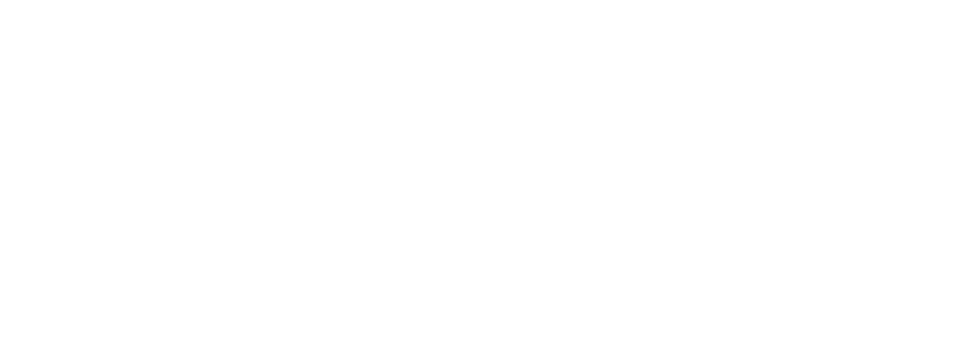
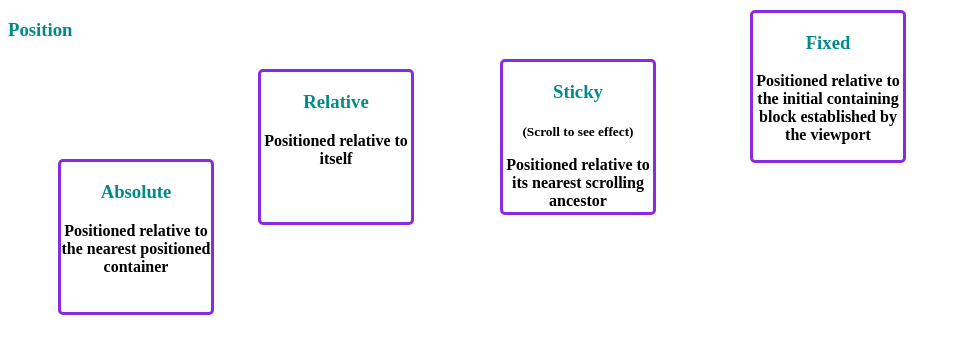
Before and after one commit to om0201/Placement_css_assignment_8_Omang_Morekar, a plain HTML site: page index.html in a window 1280 px wide. Shown: the top 354 px of the page, without its empty margins (0-960 px from the left). Drawn offline with Linux system fonts and the light colour scheme.

Commit message:
example completed

```diff
--- a/index.html
+++ b/index.html
@@ -7,5 +7,30 @@
     <title>Document</title>
     <link rel="stylesheet" href="style.css" />
   </head>
-  <body></body>
+  <body>
+    <h3>Position</h3>
+
+    <div class="container">
+      <div class="box absolute-box">
+        <h3>Absolute</h3>
+        <p>Positioned relative to the nearest positioned container</p>
+      </div>
+      <div class="box relative-box">
+        <h3>Relative</h3>
+        <p>Positioned relative to itself</p>
+      </div>
+      <div class="box sticky-box">
+        <h3>Sticky</h3>
+        <small>(Scroll to see effect)</small>
+        <p>Positioned relative to its nearest scrolling ancestor</p>
+      </div>
+      <div class="box fixed-box">
+        <h3>Fixed</h3>
+        <p>
+          Positioned relative to the initial containing block established by the
+          viewport
+        </p>
+      </div>
+    </div>
+  </body>
 </html>
--- a/style.css
+++ b/style.css
@@ -0,0 +1,47 @@
+h3 {
+  color: darkcyan;
+}
+
+.container {
+  display: flex;
+  gap: 1rem;
+  position: relative;
+  height: 2500px;
+  width: 100%;
+}
+
+.box {
+  width: 150px;
+  height: 150px;
+  border: 3px solid blueviolet;
+  border-radius: 5px;
+  background-color: transparent;
+  font-size: 1rem;
+  font-weight: 600;
+  text-align: center;
+}
+
+.absolute-box {
+  position: absolute;
+  top: 100px;
+  left: 50px;
+}
+
+.relative-box {
+  position: relative;
+  top: 10px;
+  left: 250px;
+}
+
+.sticky-box {
+  position: sticky;
+  top: 50px;
+  left: 500px;
+}
+
+.fixed-box {
+  position: fixed;
+  top: 10px;
+  left: 750px;
+  height: fit-content;
+}
```
